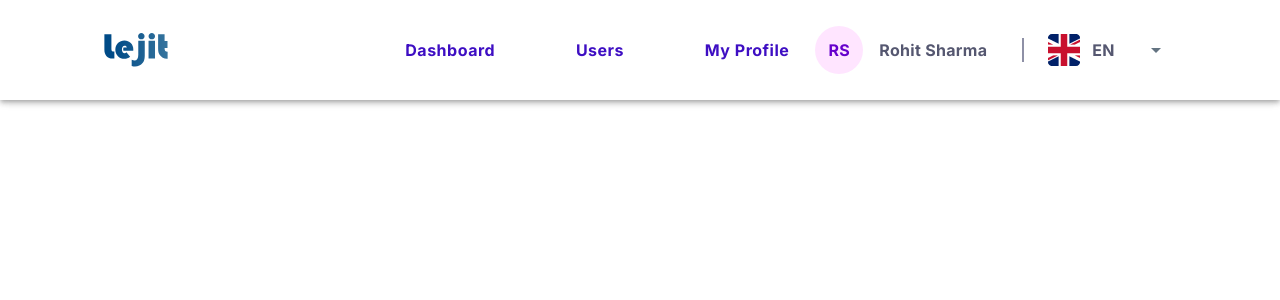
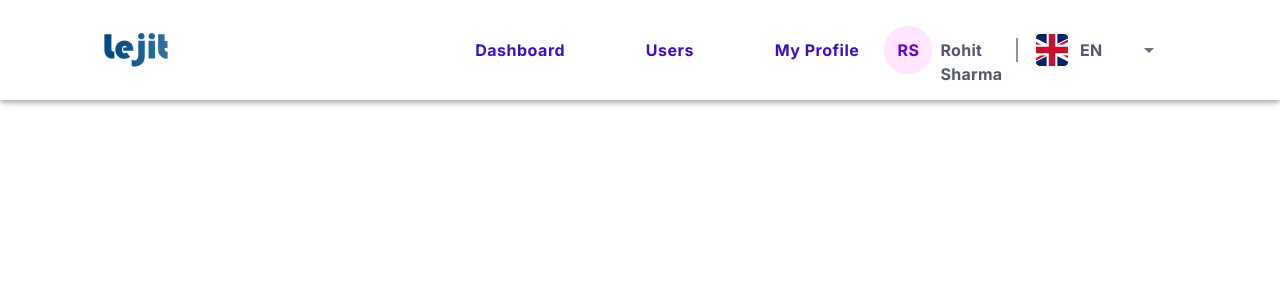
Before and after one commit to GoutamShanbhag/React-Exercise, a React (Create React App) app in the folder React-Template-master/: page /dashboard in a window 1280 px wide. Shown: the top 300 px of the page. Built offline with nearby package versions, Linux system fonts and the light colour scheme.

Commit message:
Algin app bar components as per design

```diff
--- a/React-Template-master/src/components/Appbar.tsx
+++ b/React-Template-master/src/components/Appbar.tsx
@@ -16,8 +16,7 @@ import {
     Avatar,
     Select,
     styled,
-    MenuItem,
-    useTheme
+    MenuItem
 } from '@mui/material';
 import { Link } from 'react-router-dom';
 //-----------------------------------------------------
@@ -94,7 +93,8 @@ export const Appbar = (): JSX.Element => {
                         sx={{
                             ml: '80px',
                             mt: '33px',
-                            mb: '33.4px'
+                            mb: '33.4px',
+                            width: '30%'
                         }}>
                         <Logo
                             sx={{
@@ -103,24 +103,31 @@ export const Appbar = (): JSX.Element => {
                             }}
                         />
                     </Box>
+                    <Box
+                        sx={{
+                            display: 'flex',
+                            justifyContent: 'space-between',
+                            minWidth: '400px'
+                        }}>
+                        {navItems}
+                    </Box>
 
                     <Box
                         sx={{
+                            width: '25%',
+                            justifyContent: 'space-around',
+                            mr: '86px',
                             display: 'flex',
                             alignItems: 'center'
                         }}>
                         <Box
                             sx={{
                                 display: 'flex',
-                                justifyContent: 'space-between',
-                                minWidth: '400px',
-                                mr: '10px'
+                                width: '40%',
+                                alignItems: 'center'
                             }}>
-                            {navItems}
-                        </Box>
-
-                        <Box sx={{ display: 'flex', alignItems: 'center', width: '30%' }}>
                             <Tooltip title="Current User">
+                                <Box sx={{ display: 'flex', alignItems: 'center' }}>
                                     <IconButton sx={{ color: PURPLE.lighter }}>
                                         <Avatar
                                             sx={{
@@ -133,23 +140,16 @@ export const Appbar = (): JSX.Element => {
                                             </Typography>
                                         </Avatar>
                                     </IconButton>
+
+                                    <Typography variant="body2">Rohit Sharma</Typography>
+                                </Box>
                             </Tooltip>
-                            <Typography
-                                variant="body2"
-                                sx={{
-                                    whiteSpace: 'nowrap',
-                                    ml: '8px',
-                                    mr: '24px'
-                                }}>
-                                Rohit Sharma
-                            </Typography>
                         </Box>
                         <Box
                             sx={{
                                 width: '0px',
                                 height: '24px',
-                                border: `1px solid ${NEUTRAL.dark}`,
-                                mr: '24px'
+                                border: `1px solid ${NEUTRAL.dark}`
                             }}
                         />
                         <Box sx={{ display: 'flex', alignItems: 'center' }}>
@@ -163,13 +163,7 @@ export const Appbar = (): JSX.Element => {
                                 {language === 'en' ? 'EN' : 'FR'}
                             </Typography>
                         </Box>
-                        <Select
-                            variant="standard"
-                            disableUnderline
-                            sx={{
-                                ml: '24px',
-                                mr: '88.25px'
-                            }}>
+                        <Select variant="standard" disableUnderline>
                             {allLanguages}
                         </Select>
                     </Box>
```
Lines whose indentation alone changed are shown as unchanged.
